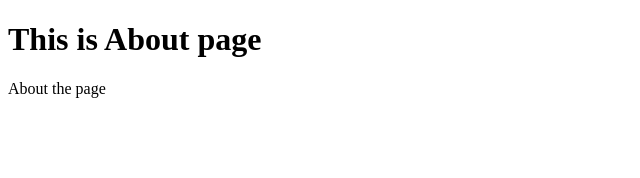
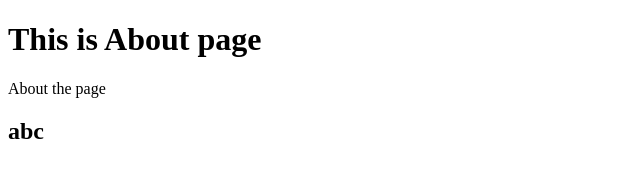
Before and after one commit to Surjya78/git-tutorial, a plain HTML site: page about.html in a window 1280 px wide. Shown: the full height of the page, 0-640 px from the left. Drawn offline with Linux system fonts and the light colour scheme.

Commit message:
change to about.html 2

```diff
--- a/about.html
+++ b/about.html
@@ -8,5 +8,6 @@
 <body>
     <h1>This is About page</h1>
     <p>About the page</p>
+    <h2>abc</h2>
 </body>
 </html>
```
